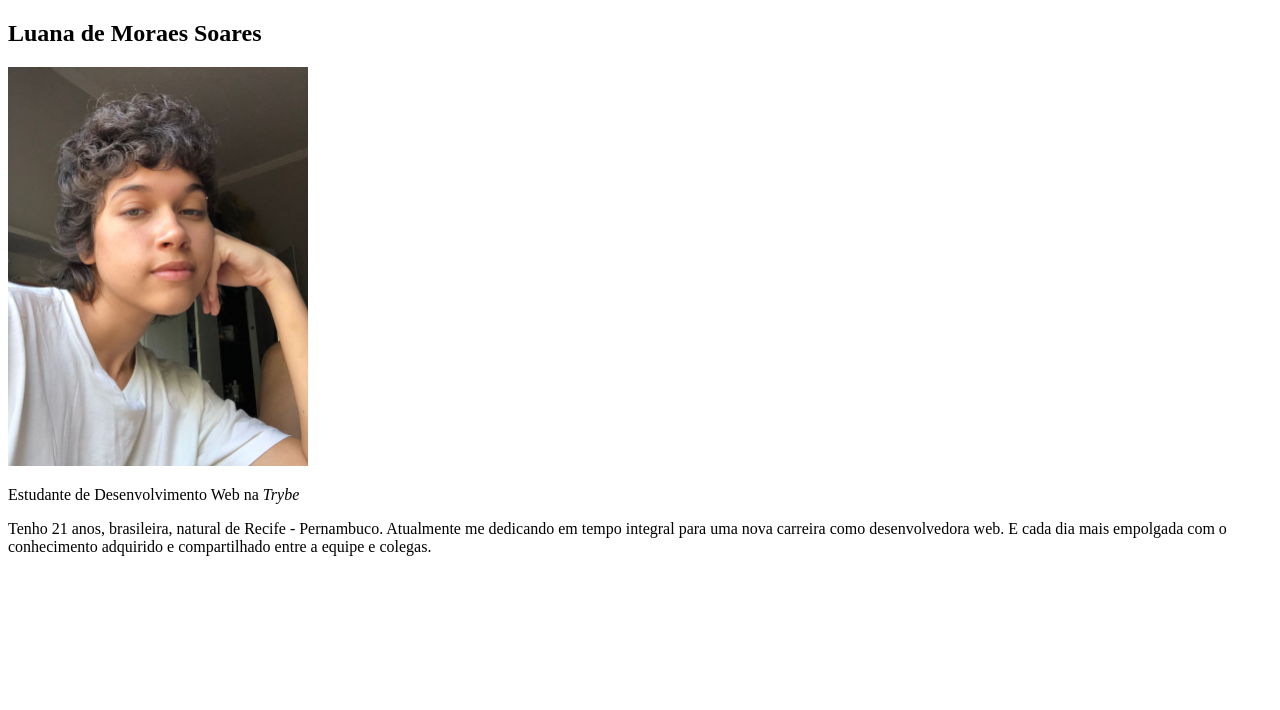
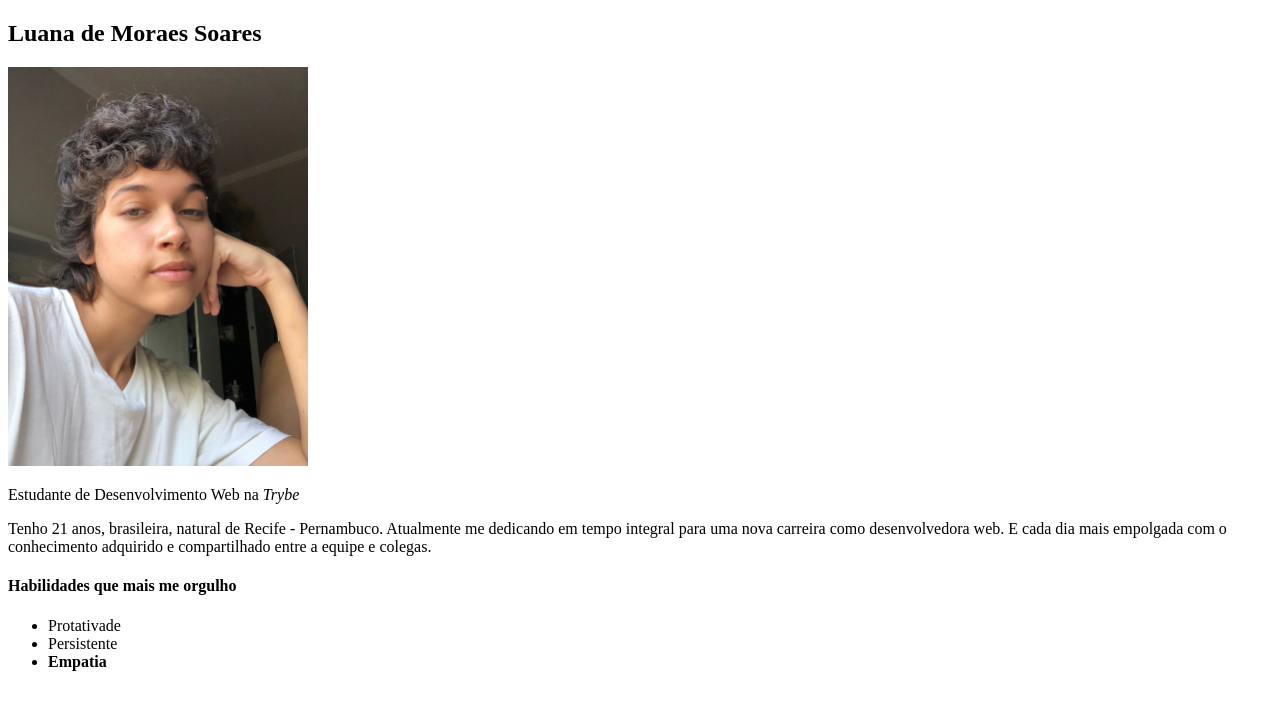
Before and after one commit to moraeslua/moraeslua.github.io, a plain HTML site: page index.html in a window 1280 px wide. Drawn offline with Linux system fonts and the light colour scheme.

Commit message:
Adiciona habilidades

```diff
--- a/index.html
+++ b/index.html
@@ -18,5 +18,12 @@
     dedicando em tempo integral para uma nova carreira como desenvolvedora web.
     E cada dia mais empolgada com o conhecimento adquirido e compartilhado entre
     a equipe e colegas.
+
+    <h4>Habilidades que mais me orgulho</h4>
+    <ul>
+      <li>Protativade</li>
+      <li>Persistente</li>
+      <li><strong>Empatia</strong></li>
+    </ul>
   </body>
 </html>
```
